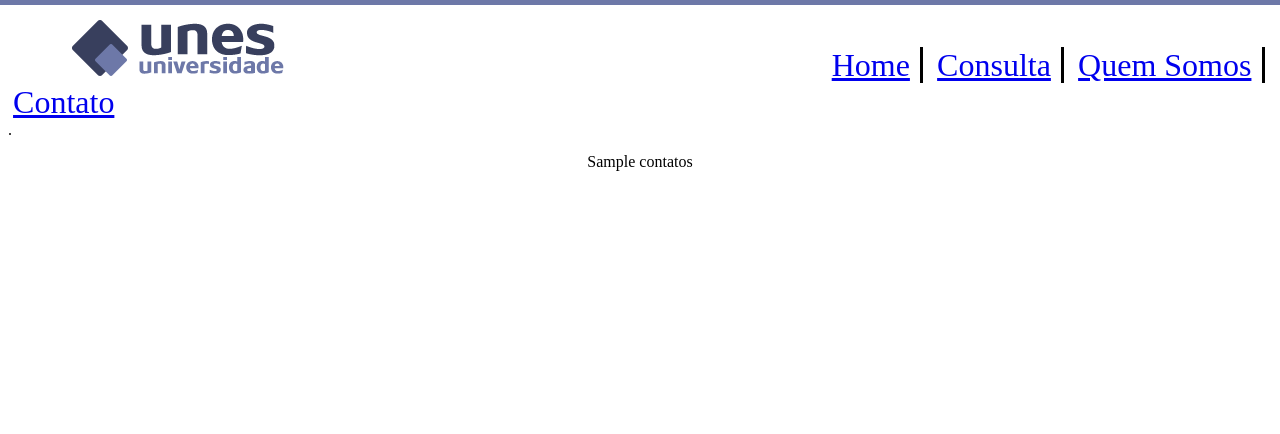
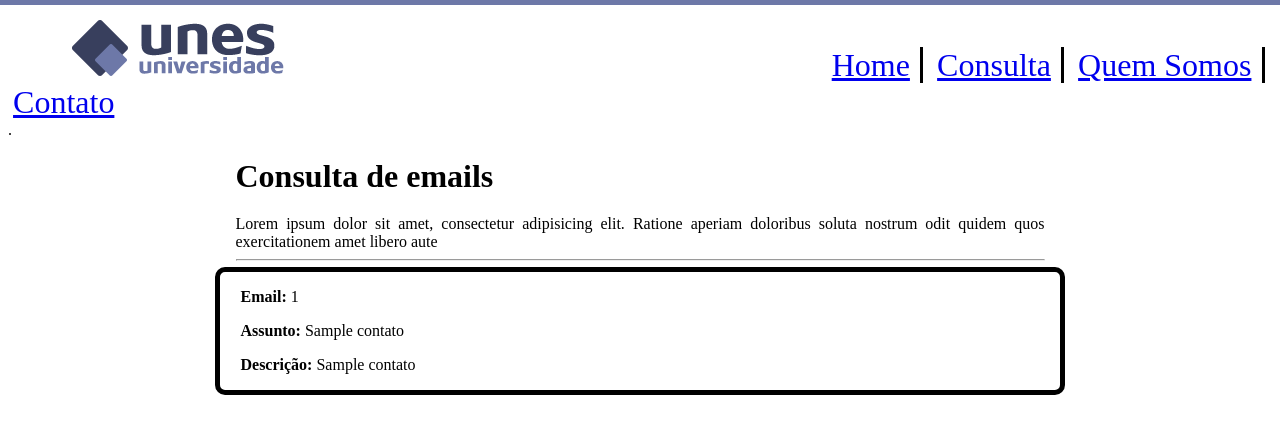
Before and after one commit to AlexandreJonas/Desafio4_PM, a Flask app: template templates/consultar.html in a window 1280 px wide. Shown: the top 434 px of the page. Run offline with Flask 2, Linux system fonts and the light colour scheme; the template is opened without the code that fills it: most values are stand-ins (such as "Sample title", 1, 10 or a date in 2020).

Commit message:
Mudança Visual vai brrrr

```diff
--- a/static/style.css
+++ b/static/style.css
@@ -46,3 +46,18 @@ form{
     text-align: left;
     margin-left: 10%;
 }
+
+.emails{
+    border-color: black;
+    border: 5px;
+    border-style: solid;
+    border-radius: 10px;
+    text-align: left;
+    /*padding-left: 10px;*/
+    padding: 0% 2% 0% 2%;
+    margin: -0.2% 8% 0% 8%;
+}
+
+.emails p span{
+    font-weight: bold;
+}
--- a/templates/consultar.html
+++ b/templates/consultar.html
@@ -6,7 +6,25 @@
 
     <div class="main">
 
-        <p>{{contatos}}</p>
+        <h1>Consulta de emails</h1>
+
+        <p class="main">
+            Lorem ipsum dolor sit amet, consectetur adipisicing elit. Ratione aperiam doloribus soluta nostrum odit
+            quidem quos exercitationem amet libero aute
+        </p>
+
+        <hr>
+
+       {% for i in contatos %}
+
+       <div class="emails">
+            <p> <span>Email: </span> {{i[0]}}</p>
+            <p> <span>Assunto: </span> {{i[1]}}</p>
+            <p> <span>Descrição: </span> {{i[2]}}</p>
+       </div>
+
+       <br>
+       {% endfor %}
 
     </div>
 
--- a/templates/index.html
+++ b/templates/index.html
@@ -71,7 +71,7 @@
 
 <style>
     body{
-        background-image: url(./static/Imagens/fundo.png);
+        background-image: url(static/Imagens/fundo2.png);
         overflow: hidden;
     }
 </style>
```
Also changed, not shown: 1 other file.
